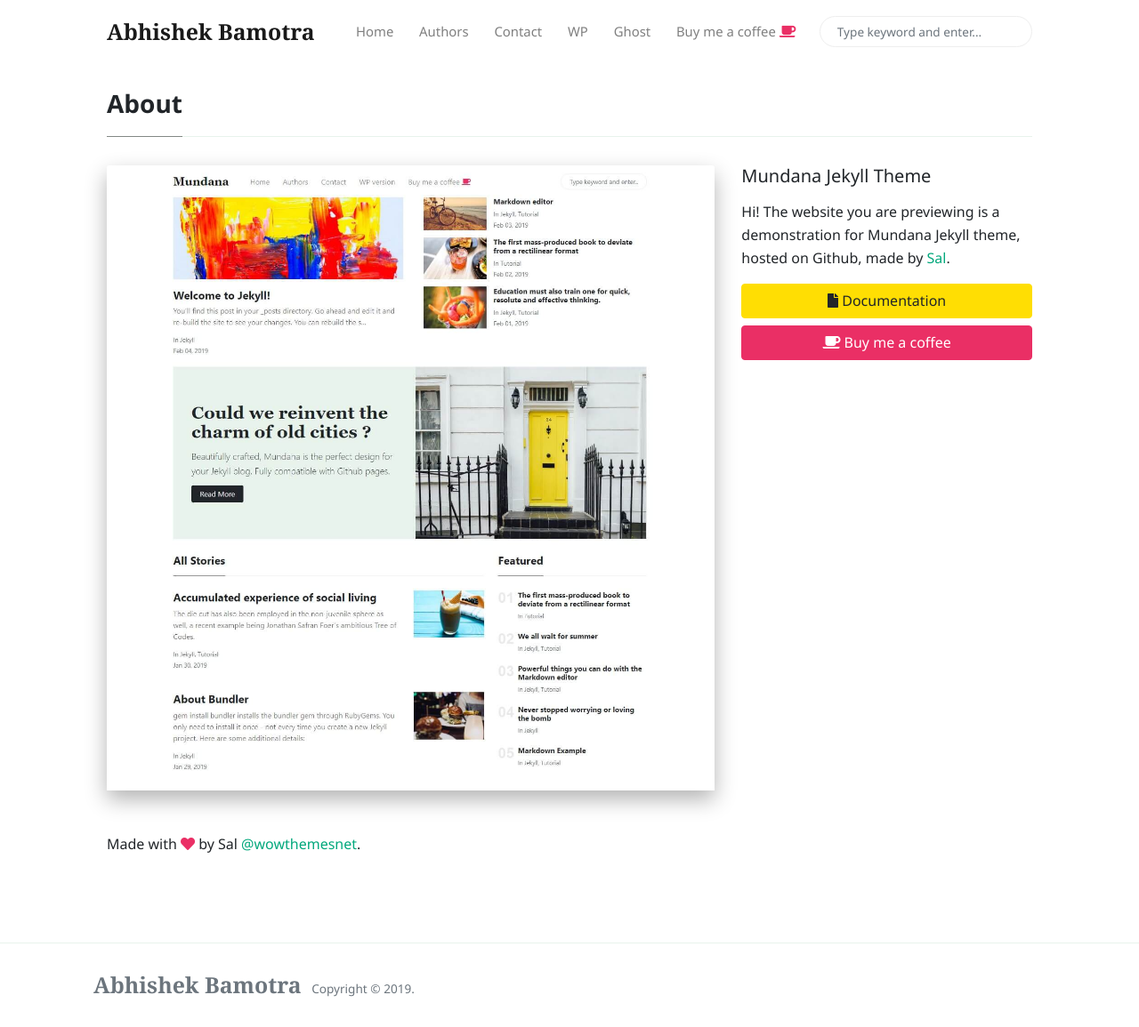
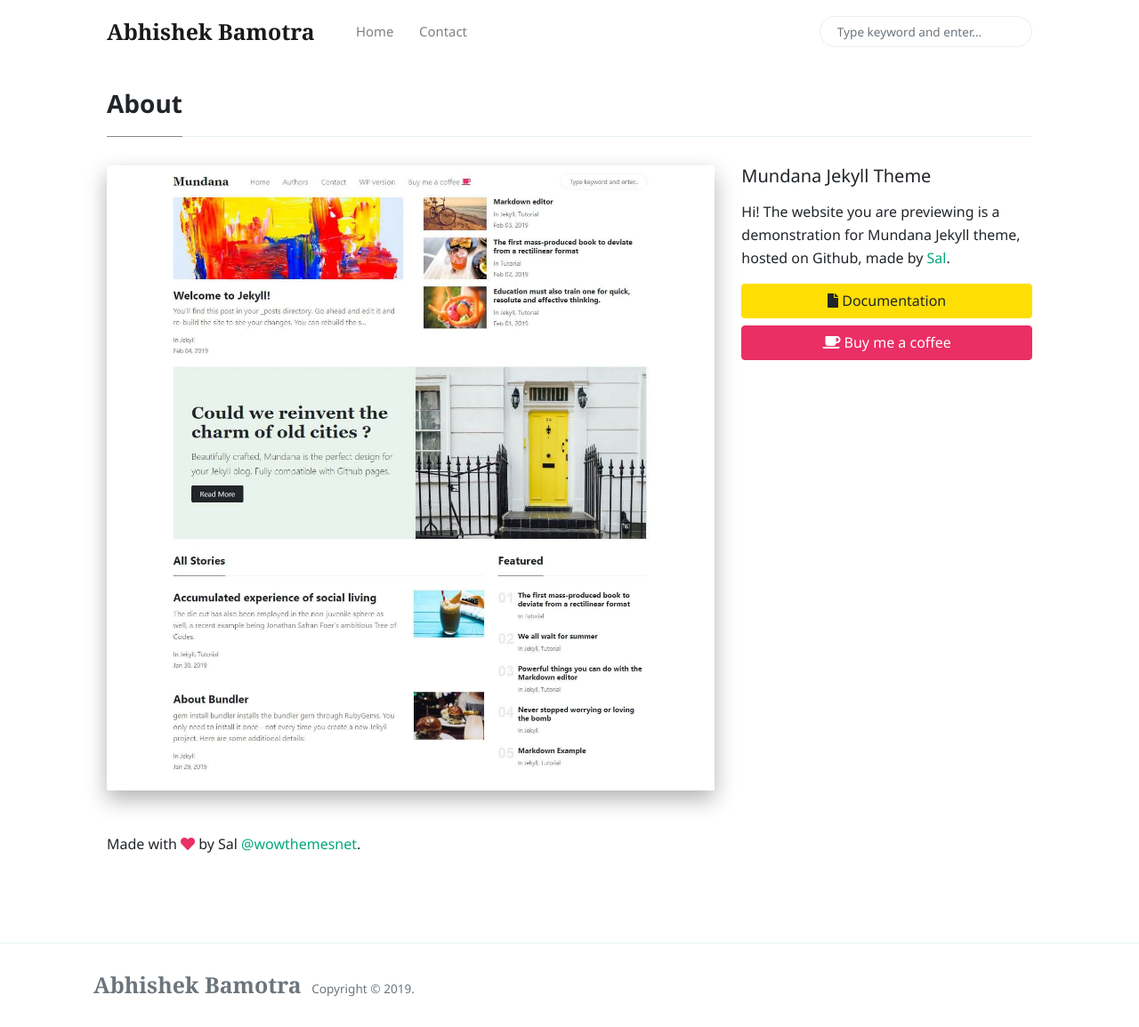
Before and after one commit to abhishekbamotra/abhib, a Jekyll site: the page built from _pages/about.md, in a window 1280 px wide and 1155 px high. Shown: the whole window at 89% size. Built offline with Jekyll 4.4.1, drawn with Linux system fonts in a browser that asks for light colours; nearby versions of some CDN libraries; comment, search, counter and statistics services are not loaded.

Commit message:
Update menu-header.html
edited menu

```diff
--- a/_includes/menu-header.html
+++ b/_includes/menu-header.html
@@ -4,17 +4,5 @@
 <a class="nav-link" href="{{site.baseurl}}/index.html">Home</a>
 </li>
 <li class="nav-item">
-<a class="nav-link" href="{{site.baseurl}}/authors-list.html">Authors</a>
-</li>
-<li class="nav-item">
 <a class="nav-link" href="{{site.baseurl}}/contact.html">Contact</a>
 </li>
-<li class="nav-item">
-<a target="_blank" class="nav-link" href="https://www.wowthemes.net/themes/mundana-wordpress/">WP</a>
-</li>
-<li class="nav-item">
-<a target="_blank" class="nav-link" href="https://www.wowthemes.net/themes/mundana-ghost/">Ghost</a>
-</li>
-<li class="nav-item">
-<a target="_blank" class="nav-link" href="https://www.wowthemes.net/donate/">Buy me a coffee <i class="fa fa-coffee text-danger"></i></a>
-</li>
```
